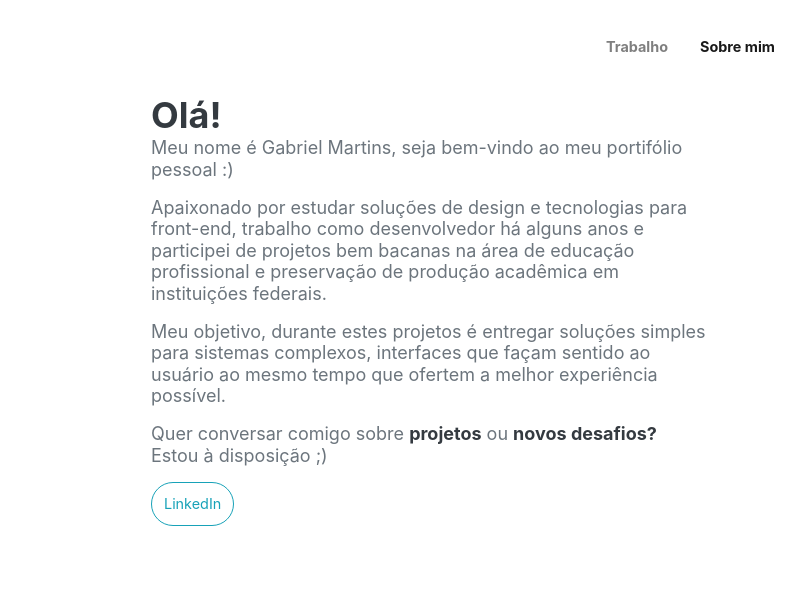
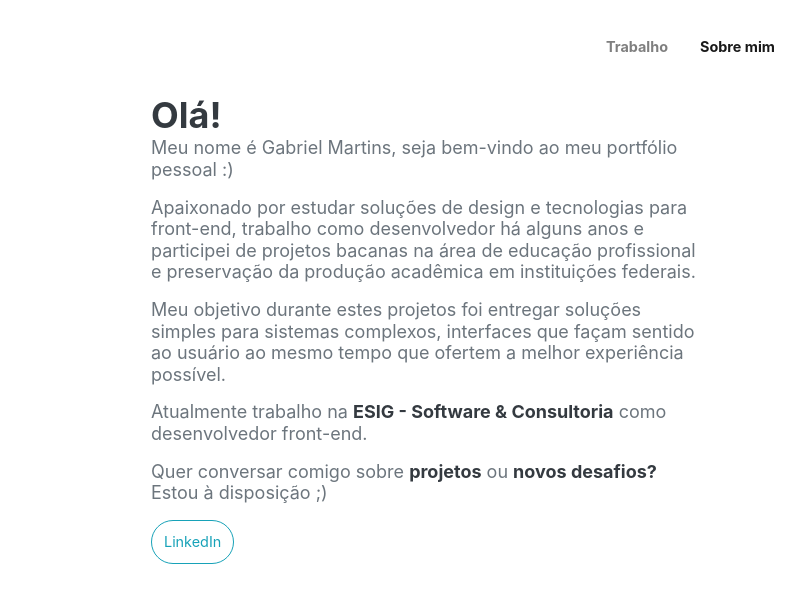
Before and after one commit to martinsware/martinsware.github.io, a plain HTML site: page about.html in a window 1280 px wide. Shown: the full height of the page, 489-1280 px from the left. Drawn offline with Linux system fonts and the light colour scheme.

Commit message:
Correções no texto

```diff
--- a/about.html
+++ b/about.html
@@ -57,15 +57,16 @@
                 <div class="col-sm-12 col-md-6">
                     <span class="h5 font-weight-normal text-muted">
                         <h1 class="text-dark">Olá!</h1>
-                        <p>Meu nome é Gabriel Martins, seja bem-vindo ao meu portifólio pessoal :)</p>
+                        <p>Meu nome é Gabriel Martins, seja bem-vindo ao meu portfólio pessoal :)</p>
                         <p>Apaixonado por estudar soluções de design e tecnologias para front-end, trabalho como
                             desenvolvedor há
-                            alguns anos e participei de projetos bem bacanas na área de educação profissional e
+                            alguns anos e participei de projetos bacanas na área de educação profissional e
                             preservação
-                            de produção acadêmica em instituições federais.</p>
-                        <p>Meu objetivo, durante estes projetos é entregar soluções simples para sistemas complexos,
+                            da produção acadêmica em instituições federais.</p>
+                        <p>Meu objetivo durante estes projetos foi entregar soluções simples para sistemas complexos,
                             interfaces que façam sentido ao usuário ao mesmo tempo que ofertem a melhor experiência
                             possível.</p>
+                        <p>Atualmente trabalho na <b class="text-dark">ESIG - Software & Consultoria</b> como desenvolvedor front-end.</p>
                         <p>Quer conversar comigo sobre <b class="text-dark">projetos</b> ou <b class="text-dark">novos
                                 desafios?</b> Estou à disposição ;)</p>
 
```
